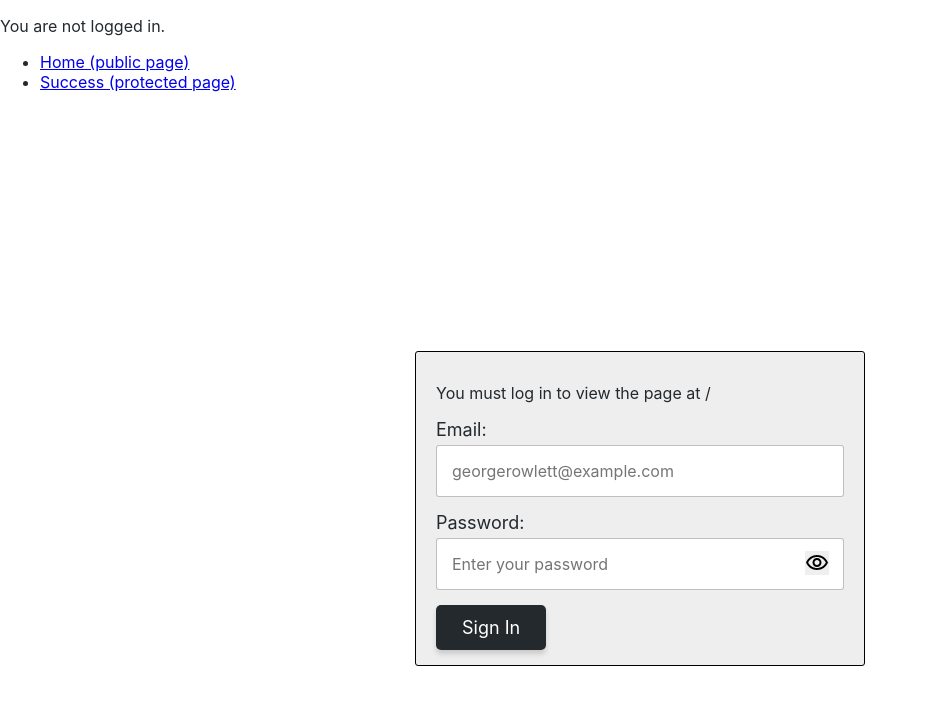
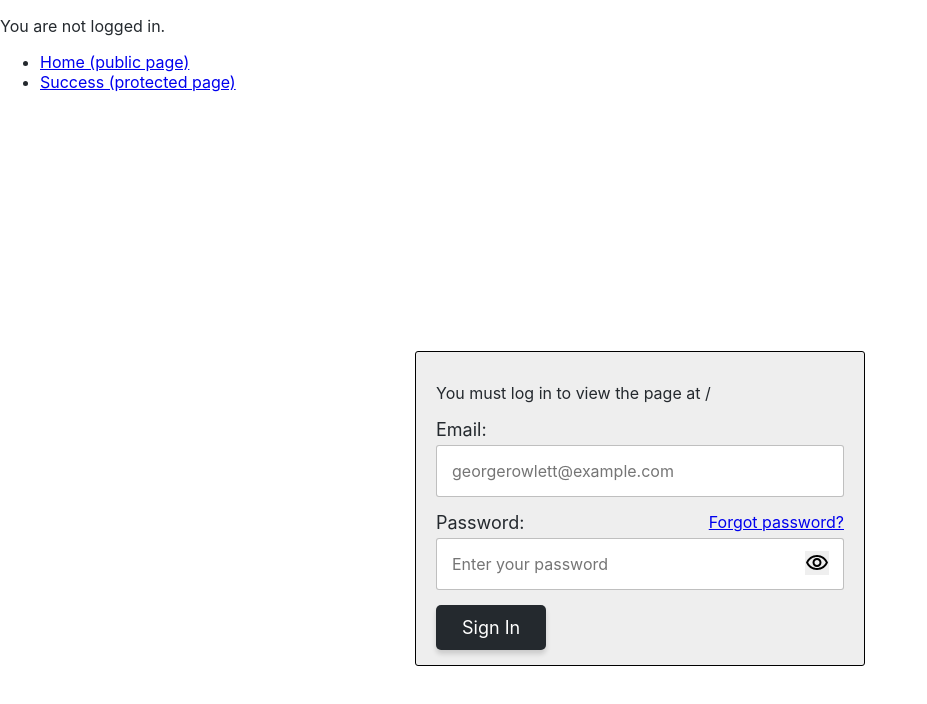
Before and after one commit to alanreidt/sign-in-app, a React (Create React App) app: page /sign-in in a window 1280 px wide. Shown: the top 704 px of the page, without its empty margins (0-927 px from the left). Built offline with nearby package versions, Linux system fonts and the light colour scheme.

Commit message:
Add password recovery field (closes #16)

```diff
--- a/src/components/Input.js
+++ b/src/components/Input.js
@@ -4,6 +4,12 @@ const inputPaddingSize = '15px';
 
 const InputGroup = styled.div`
   position: relative;
+`;
+
+const LabelGroup = styled.div`
+  display: flex;
+  flex-wrap: nowrap;
+  justify-content: space-between;
 `;
 
 const Label = styled.label`
@@ -39,15 +45,19 @@ function Input(props) {
   const {
     labelText,
     id,
+    link,
     icon,
     ...restProps
   } = props;
 
   return (
     <InputGroup>
-      <Label htmlFor={id}>
-        {labelText}
-      </Label>
+      <LabelGroup>
+        <Label htmlFor={id}>
+          {labelText}
+        </Label>
+        {link}
+      </LabelGroup>
       <StyledInput
         id={id}
         {...restProps}
--- a/src/components/PasswordInput.js
+++ b/src/components/PasswordInput.js
@@ -1,4 +1,5 @@
 import { useState } from 'react';
+import { Link } from 'react-router-dom';
 
 import Input from './Input';
 import VisibilityToggle from './VisibilityToggle';
@@ -42,6 +43,7 @@ function PasswordInput(props) {
       name={name}
       placeholder={placeholder}
       autoComplete={autoComplete}
+      link={<Link to="/password-recovery">Forgot password?</Link>}
       icon={visibilityToggle}
       {...restProps}
     />
```
